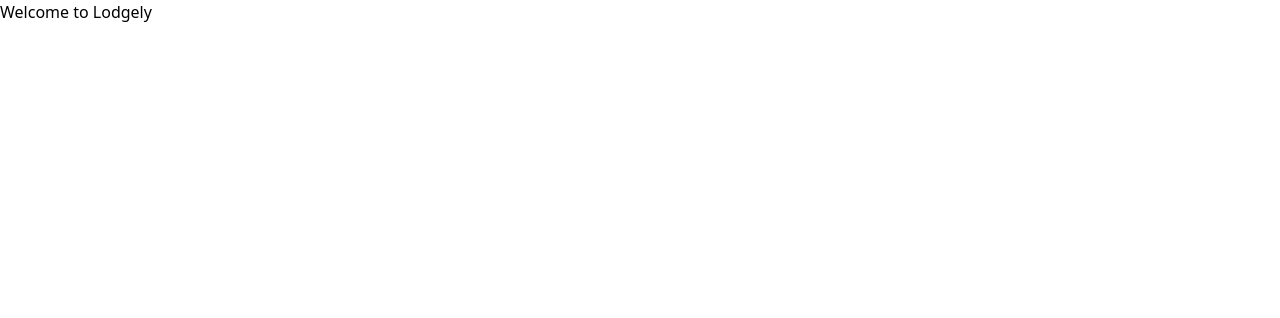
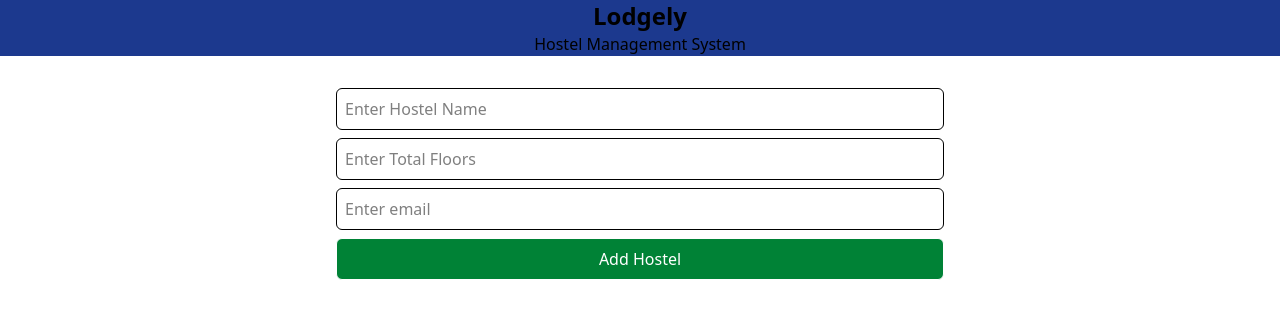
Before and after one commit to alihassan674/20102334_Project, a Next.js app in the folder frontend/: page / in a window 1280 px wide. Shown: the top 318 px of the page. Built offline with nearby package versions, Linux system fonts and the light colour scheme.

Commit message:
created hostel create form , written my self

```diff
--- a/frontend/app/page.tsx
+++ b/frontend/app/page.tsx
@@ -1,5 +1,33 @@
 export default function Home() {
   return (
-    <div>Welcome to Lodgely</div>
+    <div>
+
+      {/* Header */}
+      <div className="text-center bg-blue-900">
+        <h1 className="text-2xl font-bold ">Lodgely</h1>
+        <p>Hostel Management System</p>
+      </div>
+
+      {/* body content */}
+      <div className="p-8">
+        {/* Add Hostel section */}
+        <form className="flex flex-col gap-2 w-1/2 mx-auto">
+          <input type="text" placeholder="Enter Hostel Name" className="border rounded-md p-2" required />
+          <input type="number" placeholder="Enter Total Floors" className="border rounded-md p-2" required min={1} />
+          <input type="email" placeholder="Enter email" className="border rounded-md p-2" required />
+          <button className="bg-green-700 text-white font-medium border rounded-md p-2">Add Hostel</button>
+        </form>
+
+
+        {/* Hostel cards */}
+        <div>
+
+        </div>
+
+
+
+
+      </div>
+    </div >
   );
 }
```
